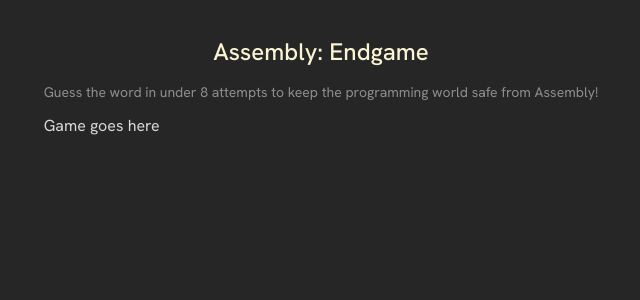
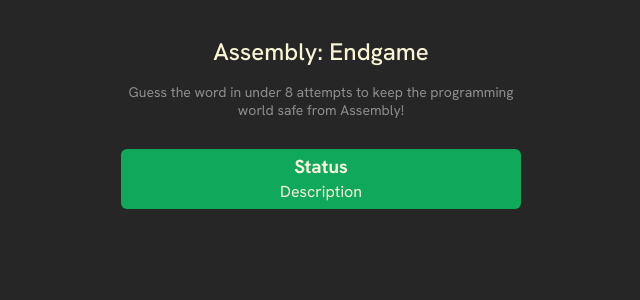
Before and after one commit to vonhathanh/react-practices, a React (Vite) app in the folder assembly/: page / in a window 1280 px wide. Shown: the top 300 px of the page, without its empty margins (319-959 px from the left). Built offline with nearby package versions, Linux system fonts and the light colour scheme.

Commit message:
add status section

```diff
--- a/assembly/App.jsx
+++ b/assembly/App.jsx
@@ -1,5 +1,6 @@
 import React from "react"
-import Header from "./Header"
+import Header from "./components/Header"
+import Status from "./components/Status"
 
 /**
  * Goal: Build out the main parts of our app
@@ -12,7 +13,7 @@ export default function Hangman() {
     return (
         <main>
             <Header />
-            Game goes here
+            <Status />
         </main>
     )
 }
--- /dev/null
+++ b/assembly/components/Status.jsx
@@ -0,0 +1,8 @@
+export default function Status() {
+    return (
+        <section className="status">
+            <h3>Status</h3>
+            <p>Description</p>
+        </section>
+    )
+}
--- a/assembly/index.css
+++ b/assembly/index.css
@@ -15,6 +15,7 @@ body {
 
 header {
     text-align: center;
+    max-width: 400px;
 }
 
 header > h1 {
@@ -27,3 +28,24 @@ header > p {
     color: #8E8E8E;
     font-size: 0.875rem;
 }
+
+section.status {
+    text-align: center;
+    background-color: #10A95B;
+    max-width: 400px;
+    max-height: 60px;
+    border-radius: 6px;
+    margin-block: 30px;
+}
+
+section > h3 {
+    margin-bottom: 2;
+    padding-top: 5px;
+    color: #F9F4DA;
+}
+
+section > p {
+    margin-top: 2;
+    padding-bottom: 8px;
+    color: #F9F4DA;
+}
```
Also changed, not shown: assembly/components/Header.jsx (renamed from assembly/Header.jsx).
